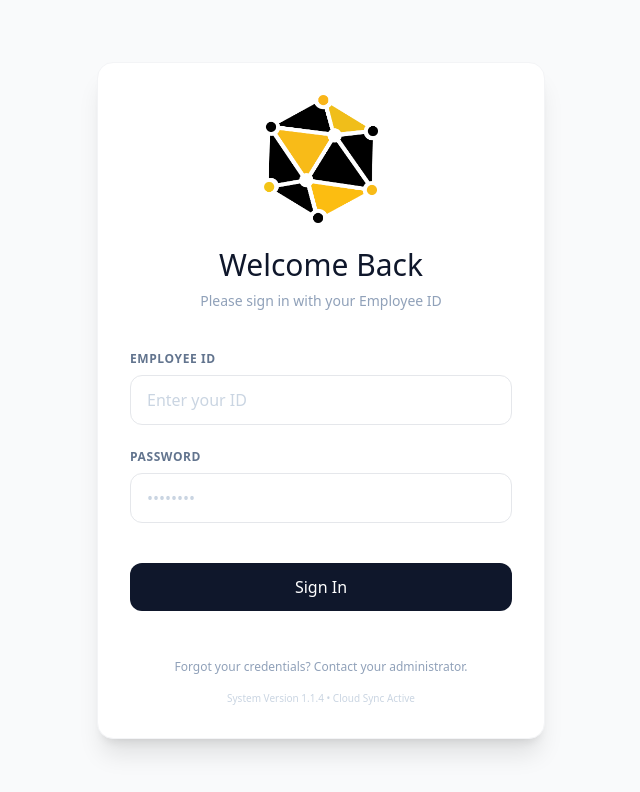
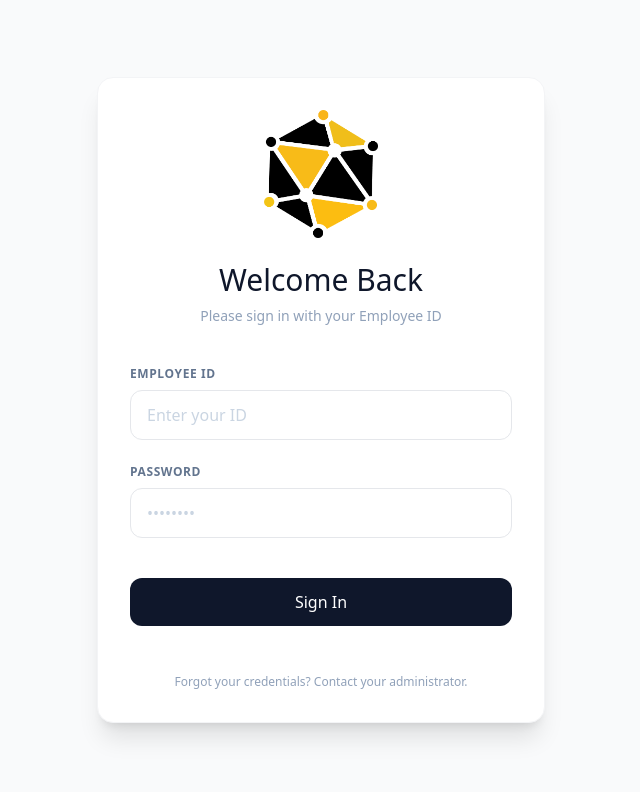
Before and after one commit to a1gato/Argato, a React (Vite) app: page / in a window 1280 px wide. Shown: the top 792 px of the page, without its empty margins (319-959 px from the left). Built offline with nearby package versions, Linux system fonts and the light colour scheme; no server answers.

Commit message:
chore: revert UI markers and finalize v1.1.4 cloud sync

```diff
--- a/src/components/LoginPage.tsx
+++ b/src/components/LoginPage.tsx
@@ -84,9 +84,6 @@ export const LoginPage: React.FC = () => {
                         <p className="text-xs text-slate-400">
                             Forgot your credentials? Contact your administrator.
                         </p>
-                        <p className="text-[10px] text-slate-300 mt-4 select-none">
-                            System Version 1.1.4 • Cloud Sync Active
-                        </p>
                     </div>
                 </form>
             </div>
```
